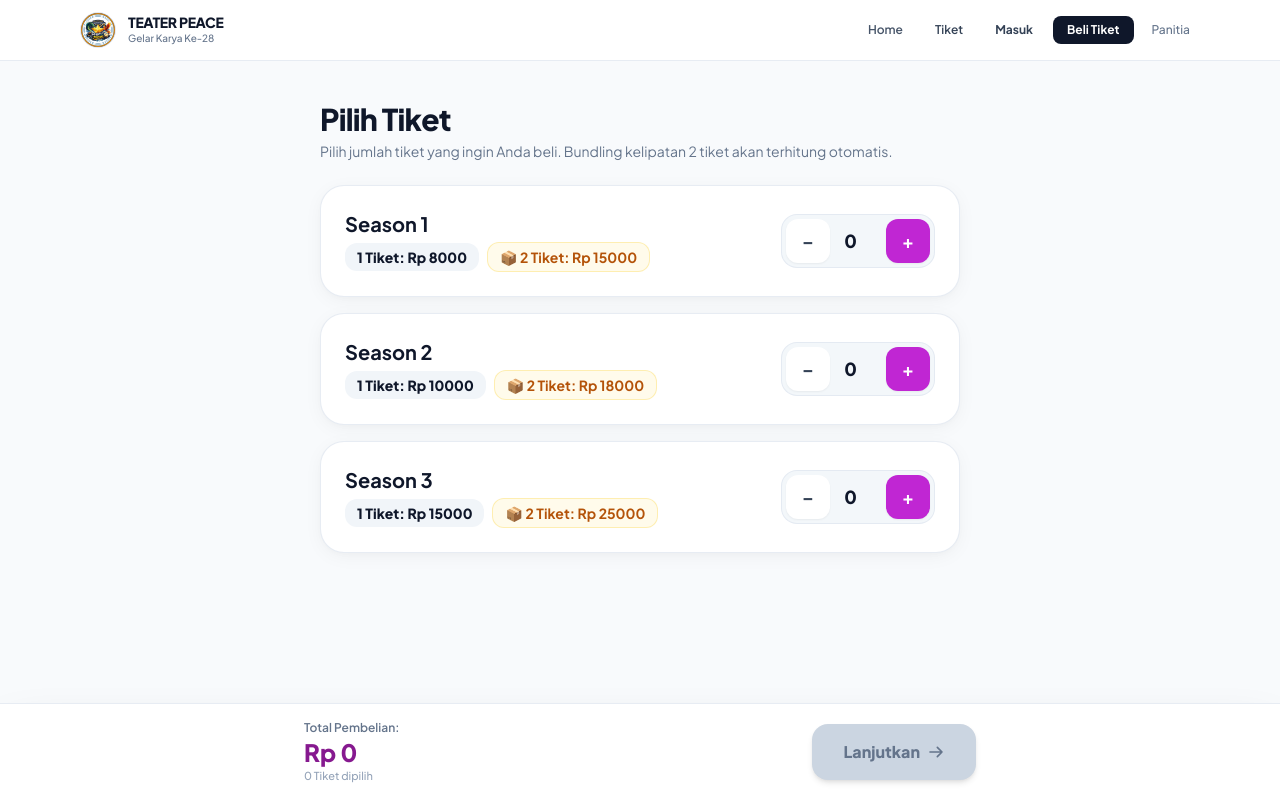
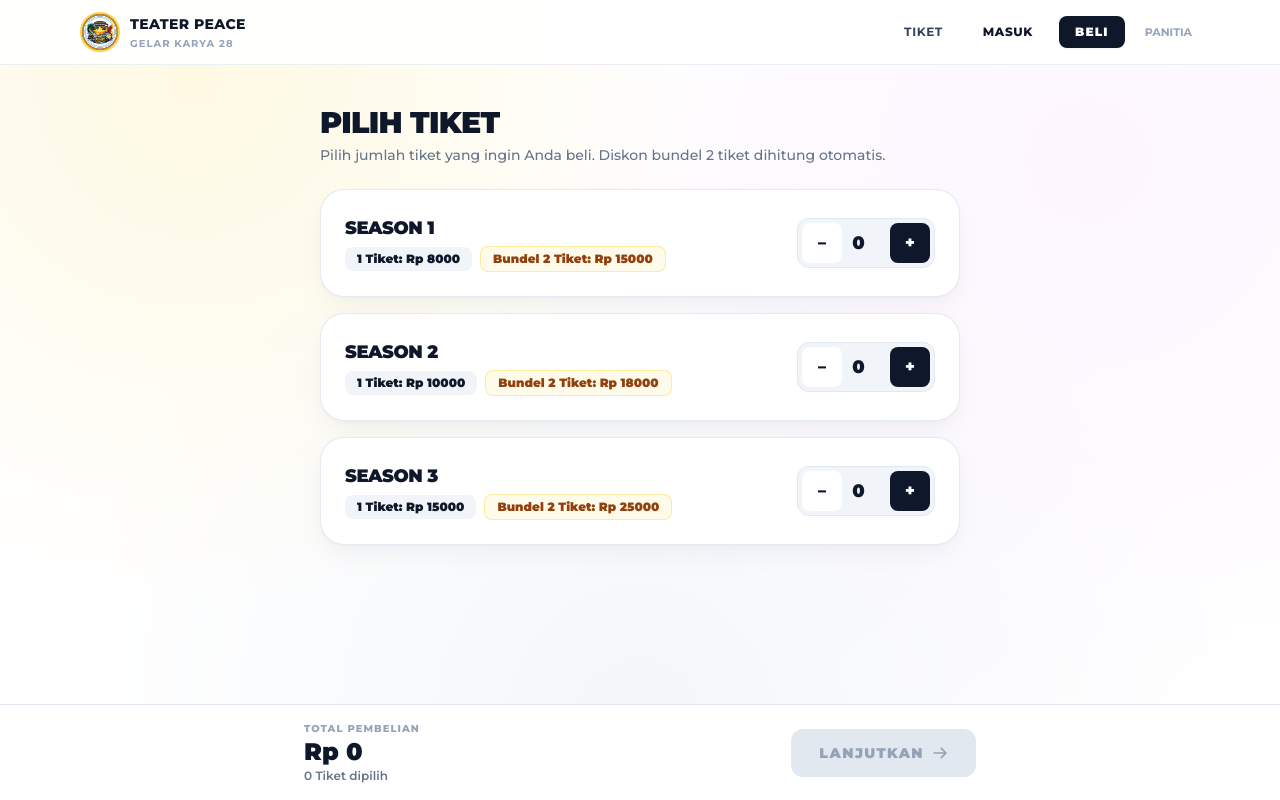
Before and after one commit to arinugrohoputroo/Website-Teater-Peace, a Django app: page /order/ in a window 1280 px wide. Run offline with Django 5.2, Linux system fonts and the light colour scheme; data comes from the database, SQL or seed files in the repository; data that the repository does not hold is empty; some libraries are stand-ins or nearby versions.

Commit message:
Redesign: Fix navbar stacking with h-16 single row layout, convert background from dark slate to bright clean white with ambient glow, apply Cinema XXI Montserrat typography and interactive animations

```diff
--- a/templates/base.html
+++ b/templates/base.html
@@ -1,15 +1,15 @@
 <!DOCTYPE html>
-<html lang="id" class="h-full antialiased selection:bg-primary-500 selection:text-white">
+<html lang="id" class="h-full antialiased selection:bg-amber-500 selection:text-white">
 <head>
     <meta charset="UTF-8">
     <meta name="viewport" content="width=device-width, initial-scale=1.0, maximum-scale=1.0, user-scalable=no">
-    <meta name="theme-color" content="#701a75">
+    <meta name="theme-color" content="#ffffff">
     <title>{% block title %}{{ event_name }}{% endblock %}</title>
 
-    <!-- Google Fonts: Plus Jakarta Sans -->
+    <!-- Google Fonts: Montserrat (Cinema XXI style) & Plus Jakarta Sans -->
     <link rel="preconnect" href="https://fonts.googleapis.com">
     <link rel="preconnect" href="https://fonts.gstatic.com" crossorigin>
-    <link href="https://fonts.googleapis.com/css2?family=Plus+Jakarta+Sans:ital,wght@0,300..800;1,300..800&display=swap" rel="stylesheet">
+    <link href="https://fonts.googleapis.com/css2?family=Montserrat:ital,wght@0,400..900;1,400..900&family=Plus+Jakarta+Sans:ital,wght@0,400..800;1,400..800&display=swap" rel="stylesheet">
 
     <script src="https://cdn.tailwindcss.com"></script>
     <script src="https://unpkg.com/htmx.org@2.0.4"></script>
@@ -18,7 +18,8 @@
             theme: {
                 extend: {
                     fontFamily: {
-                        sans: ['"Plus Jakarta Sans"', 'sans-serif'],
+                        sans: ['"Montserrat"', '"Plus Jakarta Sans"', 'sans-serif'],
+                        cinema: ['"Montserrat"', 'sans-serif'],
                     },
                     colors: {
                         primary: {
@@ -26,17 +27,17 @@
                             400: '#e879f9', 500: '#d946ef', 600: '#c026d3', 700: '#a21caf',
                             800: '#86198f', 900: '#701a75', 950: '#4a044e'
                         },
-                        accent: {
+                        amber: {
                             50: '#fffbeb', 100: '#fef3c7', 200: '#fde68a', 300: '#fcd34d',
                             400: '#fbbf24', 500: '#f59e0b', 600: '#d97706', 700: '#b45309',
                             800: '#92400e', 900: '#78350f'
                         },
                     },
                     boxShadow: {
-                        'glow': '0 0 25px -5px rgba(217, 70, 239, 0.3)',
-                        'glow-lg': '0 0 40px -10px rgba(192, 38, 211, 0.4)',
-                        'glass': '0 8px 32px 0 rgba(31, 38, 135, 0.07)',
-                        'card': '0 4px 20px -2px rgba(0, 0, 0, 0.05), 0 2px 6px -1px rgba(0, 0, 0, 0.02)',
+                        'glow-amber': '0 0 30px -5px rgba(245, 158, 11, 0.35)',
+                        'glow-primary': '0 0 30px -5px rgba(192, 38, 211, 0.3)',
+                        'card-hover': '0 20px 35px -10px rgba(0, 0, 0, 0.07), 0 8px 15px -6px rgba(0, 0, 0, 0.03)',
+                        'cinema': '0 10px 30px -5px rgba(0, 0, 0, 0.06), 0 4px 10px -2px rgba(0, 0, 0, 0.02)',
                     }
                 }
             }
@@ -46,51 +47,34 @@
         [x-cloak] { display: none !important; }
 
         body {
-            font-family: 'Plus Jakarta Sans', sans-serif;
+            font-family: 'Montserrat', 'Plus Jakarta Sans', sans-serif;
             -webkit-tap-highlight-color: transparent;
+            background-color: #ffffff;
+            color: #0f172a;
+        }
+
+        /* Ambient light glows for clean white pages */
+        .ambient-light-glow {
+            background-image:
+                radial-gradient(circle at 15% 10%, rgba(254, 243, 199, 0.5) 0%, transparent 40%),
+                radial-gradient(circle at 85% 20%, rgba(250, 232, 255, 0.4) 0%, transparent 45%),
+                radial-gradient(circle at 50% 90%, rgba(241, 245, 249, 0.8) 0%, transparent 60%);
         }
 
         /* Smooth scroll & Custom Scrollbar */
         html { scroll-behavior: smooth; }
         ::-webkit-scrollbar { width: 6px; height: 6px; }
-        ::-webkit-scrollbar-track { background: #f1f5f9; }
+        ::-webkit-scrollbar-track { background: #f8fafc; }
         ::-webkit-scrollbar-thumb { background: #cbd5e1; border-radius: 9999px; }
         ::-webkit-scrollbar-thumb:hover { background: #94a3b8; }
 
-        /* Glassmorphism helpers */
-        .glass-card {
-            background: rgba(255, 255, 255, 0.85);
-            backdrop-filter: blur(16px);
-            -webkit-backdrop-filter: blur(16px);
-            border: 1px solid rgba(255, 255, 255, 0.6);
+        /* Interactive card elevation & hover effects */
+        .interactive-card {
+            transition: all 0.3s cubic-bezier(0.16, 1, 0.3, 1);
         }
-
-        .glass-nav {
-            background: rgba(255, 255, 255, 0.88);
-            backdrop-filter: blur(20px);
-            -webkit-backdrop-filter: blur(20px);
-        }
-
-        .sidebar-link {
-            display: flex;
-            align-items: center;
-            padding: 0.625rem 0.875rem;
-            border-radius: 0.75rem;
-            font-size: 0.875rem;
-            font-weight: 500;
-            color: #4b5563;
-            transition: all 0.2s cubic-bezier(0.4, 0, 0.2, 1);
-        }
-        .sidebar-link:hover {
-            background: #fdf4ff;
-            color: #a21caf;
-            transform: translateX(3px);
-        }
-        .sidebar-link.active {
-            background: linear-gradient(135deg, #fae8ff 0%, #f5d0fe 100%);
-            color: #701a75;
-            font-weight: 700;
-            box-shadow: 0 2px 8px rgba(192, 38, 211, 0.15);
+        .interactive-card:hover {
+            transform: translateY(-3px);
+            box-shadow: 0 20px 40px -12px rgba(0, 0, 0, 0.08);
         }
 
         /* Mobile Touch Ripple / Press scale effect */
@@ -100,10 +84,19 @@
         .btn-touch:active {
             transform: scale(0.97);
         }
+
+        /* Keyframe pulse glow */
+        @keyframes subtle-glow {
+            0%, 100% { opacity: 0.6; transform: scale(1); }
+            50% { opacity: 0.9; transform: scale(1.03); }
+        }
+        .animate-subtle-glow {
+            animation: subtle-glow 6s infinite ease-in-out;
+        }
     </style>
     {% block extra_head %}{% endblock %}
 </head>
-<body class="h-full bg-slate-50 text-slate-900 antialiased selection:bg-primary-500 selection:text-white">
+<body class="h-full bg-white text-slate-900 antialiased selection:bg-amber-500 selection:text-white">
     {% block body %}{% endblock %}
     {% block extra_js %}{% endblock %}
 </body>
--- a/templates/public/_nav.html
+++ b/templates/public/_nav.html
@@ -1,46 +1,47 @@
 {% load static %}
-<nav class="sticky top-0 z-40 bg-white/90 backdrop-blur-md border-b border-slate-200/80 shadow-xs">
-    <div class="max-w-6xl mx-auto px-4 py-3">
-        <div class="flex items-center justify-between gap-3">
-            <a href="/" class="flex items-center gap-3 group">
-                <img src="{% static 'img/logo-event.png' %}" alt="{{ event_name }}" class="w-9 h-9 rounded-full object-cover border border-slate-200">
-                <div>
-                    <p class="font-extrabold text-slate-900 leading-tight text-sm tracking-tight group-hover:text-primary-600 transition-colors">{{ event_name }}</p>
-                    <p class="text-[10px] text-slate-500 font-medium">Gelar Karya Ke-28</p>
+<header class="sticky top-0 z-50 bg-white/90 backdrop-blur-xl border-b border-slate-200/70 shadow-xs transition-all">
+    <div class="max-w-6xl mx-auto px-4 h-16 flex items-center justify-between gap-2 sm:gap-4">
+        <!-- Brand Logo & Title -->
+        <a href="/" class="flex items-center gap-2.5 shrink-0 group">
+            <img src="{% static 'img/logo-event.png' %}" alt="{{ event_name }}" class="w-9 h-9 sm:w-10 sm:h-10 rounded-full object-cover border-2 border-amber-300 shadow-sm group-hover:scale-105 transition-transform">
+            <div class="min-w-0">
+                <p class="font-extrabold text-slate-900 leading-none text-xs sm:text-sm tracking-wide uppercase truncate font-cinema group-hover:text-amber-600 transition-colors">{{ event_name }}</p>
+                <p class="text-[9px] sm:text-[10px] font-bold text-slate-400 uppercase tracking-widest mt-0.5 truncate">GELAR KARYA 28</p>
             </div>
         </a>
 
-            <div class="flex items-center gap-2">
-                <a href="/" class="hidden md:inline-flex px-3 py-1.5 text-xs font-semibold text-slate-600 hover:text-slate-900 transition-colors">Home</a>
-                <a href="{% url 'public_order:ticket_select' %}" class="px-3 py-1.5 text-xs font-semibold text-slate-700 hover:text-slate-900 transition-colors">Tiket</a>
+        <!-- Right Actions (Single row, no wrapping!) -->
+        <div class="flex items-center gap-1.5 sm:gap-3 shrink-0">
+            <a href="{% url 'public_order:ticket_select' %}" class="px-2.5 sm:px-3.5 py-1.5 text-xs font-bold uppercase tracking-wider text-slate-700 hover:text-amber-600 transition-colors">
+                Tiket
+            </a>
 
             {% if session_buyer_phone %}
-                <a href="{% url 'public_order:my_history' %}" class="px-3 py-1.5 text-xs font-bold text-slate-900 bg-slate-100 hover:bg-slate-200 rounded-lg transition-colors">
+            <a href="{% url 'public_order:my_history' %}" class="px-3 py-1.5 text-xs font-extrabold uppercase tracking-wider text-slate-900 bg-slate-100 hover:bg-slate-200 rounded-lg transition-colors border border-slate-200/80">
                 Tiket Saya
             </a>
-                <a href="{% url 'public_order:buyer_logout' %}" title="Keluar" class="px-2 py-1.5 text-xs text-slate-400 hover:text-red-600 transition-colors font-medium">
-                    Keluar
+            <a href="{% url 'public_order:buyer_logout' %}" title="Keluar" class="px-1.5 py-1 text-xs font-bold text-slate-400 hover:text-red-600 transition-colors">
+                ✕
             </a>
             {% else %}
-                <a href="{% url 'public_order:buyer_login' %}" class="px-3 py-1.5 text-xs font-bold text-slate-700 hover:text-slate-900 transition-colors">
+            <a href="{% url 'public_order:buyer_login' %}" class="px-2.5 sm:px-3.5 py-1.5 text-xs font-extrabold uppercase tracking-wider text-slate-900 hover:text-amber-600 transition-colors">
                 Masuk
             </a>
             {% endif %}
 
-                <a href="{% url 'public_order:ticket_select' %}" class="inline-flex px-3.5 py-1.5 text-xs font-bold text-white bg-slate-900 hover:bg-slate-800 rounded-lg transition-colors shadow-xs">
-                    Beli Tiket
+            <a href="{% url 'public_order:ticket_select' %}" class="px-3.5 sm:px-4 py-2 bg-slate-900 hover:bg-amber-600 text-white rounded-lg font-black text-xs uppercase tracking-widest shadow-sm hover:shadow-glow-amber transition-all active:scale-95 btn-touch">
+                Beli
             </a>
 
             {% if request.user.is_authenticated and request.user.is_panitia %}
-                <a href="{% url 'dashboard:index' %}" class="px-3 py-1.5 text-xs font-bold text-primary-700 bg-primary-50 hover:bg-primary-100 rounded-lg transition-colors">
+            <a href="{% url 'dashboard:index' %}" class="px-2.5 py-1.5 text-[11px] font-extrabold uppercase tracking-wider text-purple-700 bg-purple-50 hover:bg-purple-100 rounded-lg transition-colors border border-purple-200/60">
                 Panitia
             </a>
             {% else %}
-                <a href="{% url 'login' %}" class="px-2.5 py-1.5 text-xs font-medium text-slate-500 hover:text-slate-800 transition-colors">
+            <a href="{% url 'login' %}" title="Login Panitia" class="px-2 py-1.5 text-[11px] font-bold uppercase text-slate-400 hover:text-slate-700 transition-colors">
                 Panitia
             </a>
             {% endif %}
         </div>
     </div>
-    </div>
-</nav>
+</header>
--- a/templates/public/ticket_select.html
+++ b/templates/public/ticket_select.html
@@ -3,20 +3,20 @@
 {% block title %}Pilih Tiket — {{ event_name }}{% endblock %}
 
 {% block body %}
-<div class="min-h-screen flex flex-col bg-slate-50 pb-28 sm:pb-12">
+<div class="min-h-screen flex flex-col bg-white text-slate-900 pb-28 sm:pb-16 ambient-light-glow">
     {% include 'public/_nav.html' %}
 
-    <main class="flex-1 max-w-2xl mx-auto w-full px-4 py-6 sm:py-10">
-        <!-- Header -->
+    <main class="flex-1 max-w-2xl mx-auto w-full px-4 py-8 sm:py-10">
+        <!-- Title -->
         <div class="mb-6">
-            <h1 class="text-2xl sm:text-3xl font-extrabold text-slate-900 tracking-tight">Pilih Tiket</h1>
-            <p class="text-slate-500 text-xs sm:text-sm mt-1">Pilih jumlah tiket yang ingin Anda beli. Bundling kelipatan 2 tiket akan terhitung otomatis.</p>
+            <h1 class="text-2xl sm:text-3xl font-black uppercase tracking-tight text-slate-900 font-cinema">Pilih Tiket</h1>
+            <p class="text-slate-500 text-xs sm:text-sm mt-1 font-medium">Pilih jumlah tiket yang ingin Anda beli. Diskon bundel 2 tiket dihitung otomatis.</p>
         </div>
 
         {% if messages %}
         <div class="mb-6 space-y-2">
             {% for message in messages %}
-            <div class="p-4 rounded-2xl text-xs sm:text-sm font-semibold bg-red-50 text-red-700 border border-red-200/80 shadow-sm">
+            <div class="p-3.5 rounded-xl text-xs font-semibold bg-red-50 text-red-700 border border-red-200">
                 {{ message }}
             </div>
             {% endfor %}
@@ -27,33 +27,31 @@
             {% csrf_token %}
             <div class="space-y-4 mb-8">
                 {% for tt in ticket_types %}
-                <div class="bg-white rounded-3xl p-5 sm:p-6 border border-slate-200/80 shadow-card hover:shadow-md transition-all">
+                <div class="bg-white rounded-3xl p-6 border border-slate-200/90 shadow-cinema interactive-card">
                     <div class="flex flex-col sm:flex-row sm:items-center justify-between gap-4">
                         <div class="flex-1 min-w-0">
-                            <div class="flex items-center gap-2 mb-1">
-                                <h3 class="font-bold text-slate-900 text-lg sm:text-xl truncate">{{ tt.name }}</h3>
-                            </div>
+                            <h3 class="font-black uppercase tracking-tight text-slate-900 text-lg font-cinema mb-1">{{ tt.name }}</h3>
                             {% if tt.description %}
-                            <p class="text-xs sm:text-sm text-slate-500 mb-3 leading-relaxed">{{ tt.description }}</p>
+                            <p class="text-xs text-slate-500 mb-3 font-medium leading-relaxed">{{ tt.description }}</p>
                             {% endif %}
 
-                            <div class="flex flex-wrap items-center gap-2 text-xs sm:text-sm">
-                                <span class="font-extrabold text-slate-900 bg-slate-100 px-3 py-1 rounded-xl">
+                            <div class="flex flex-wrap items-center gap-2 text-xs">
+                                <span class="font-black text-slate-900 bg-slate-100 px-3 py-1 rounded-lg">
                                     1 Tiket: Rp {{ tt.price|floatformat:0 }}
                                 </span>
-                                <span class="font-bold text-amber-700 bg-amber-50 border border-amber-200/60 px-3 py-1 rounded-xl">
-                                    📦 2 Tiket: Rp {{ tt.bundle_price|floatformat:0 }}
+                                <span class="font-black text-amber-800 bg-amber-50 border border-amber-200/80 px-3 py-1 rounded-lg">
+                                    Bundel 2 Tiket: Rp {{ tt.bundle_price|floatformat:0 }}
                                 </span>
                             </div>
                         </div>
 
-                        <!-- Mobile Touch Stepper Counter -->
+                        <!-- Stepper Counter -->
                         <div class="flex items-center justify-between sm:justify-end gap-3 pt-3 sm:pt-0 border-t sm:border-t-0 border-slate-100">
-                            <span class="text-xs font-semibold text-slate-400 sm:hidden">Pilih Jumlah:</span>
-                            <div class="inline-flex items-center rounded-2xl bg-slate-100/80 p-1 border border-slate-200/80 shrink-0">
+                            <span class="text-xs font-bold text-slate-400 uppercase sm:hidden">Jumlah:</span>
+                            <div class="inline-flex items-center rounded-xl bg-slate-100 p-1 border border-slate-200 shrink-0">
                                 <button type="button"
                                     onclick="updateQty('{{ tt.id }}', -1, {{ tt.price }}, {{ tt.bundle_price }})"
-                                    class="w-10 h-10 sm:w-11 sm:h-11 rounded-xl bg-white text-slate-700 font-bold text-lg flex items-center justify-center shadow-sm active:scale-90 transition-transform btn-touch hover:bg-slate-50">
+                                    class="w-10 h-10 rounded-lg bg-white text-slate-900 font-black text-base flex items-center justify-center shadow-xs active:scale-90 transition-transform btn-touch hover:bg-slate-50">
                                     –
                                 </button>
 
@@ -66,11 +64,11 @@
                                     data-price="{{ tt.price }}"
                                     data-bundle="{{ tt.bundle_price }}"
                                     readonly
-                                    class="w-12 sm:w-14 text-center bg-transparent font-extrabold text-base sm:text-lg text-slate-900 outline-none">
+                                    class="w-12 text-center bg-transparent font-black text-lg text-slate-900 outline-none font-cinema">
 
                                 <button type="button"
                                     onclick="updateQty('{{ tt.id }}', 1, {{ tt.price }}, {{ tt.bundle_price }})"
-                                    class="w-10 h-10 sm:w-11 sm:h-11 rounded-xl bg-primary-600 text-white font-bold text-lg flex items-center justify-center shadow-sm active:scale-90 transition-transform btn-touch hover:bg-primary-500">
+                                    class="w-10 h-10 rounded-lg bg-slate-900 text-white font-black text-base flex items-center justify-center shadow-xs active:scale-90 transition-transform btn-touch hover:bg-amber-600">
                                     +
                                 </button>
                             </div>
@@ -78,26 +76,26 @@
                     </div>
                 </div>
                 {% empty %}
-                <div class="bg-white rounded-3xl p-12 border border-slate-200 text-center text-slate-400">
-                    <p class="text-base font-medium">Saat ini belum ada tiket yang tersedia.</p>
+                <div class="bg-white rounded-3xl p-12 border border-slate-200 text-center text-slate-400 font-medium">
+                    Belum ada tiket tersedia saat ini.
                 </div>
                 {% endfor %}
             </div>
 
-            <!-- Sticky Mobile Bottom Checkout Bar -->
+            <!-- Floating Bottom Cart Bar -->
             {% if ticket_types %}
-            <div class="fixed bottom-0 left-0 right-0 z-40 bg-white/90 backdrop-blur-2xl border-t border-slate-200/80 p-4 shadow-2xl">
+            <div class="fixed bottom-0 left-0 right-0 z-40 bg-white/95 backdrop-blur-xl border-t border-slate-200 p-4 shadow-xl">
                 <div class="max-w-2xl mx-auto flex items-center justify-between gap-4">
                     <div>
-                        <p class="text-xs font-semibold text-slate-500">Total Pembelian:</p>
-                        <p class="text-xl sm:text-2xl font-black text-primary-800" id="total-price-display">Rp 0</p>
-                        <p class="text-[11px] font-medium text-slate-400" id="total-qty-display">0 Tiket dipilih</p>
+                        <p class="text-[10px] font-extrabold uppercase tracking-widest text-slate-400">Total Pembelian</p>
+                        <p class="text-xl sm:text-2xl font-black text-slate-900 font-cinema" id="total-price-display">Rp 0</p>
+                        <p class="text-xs font-semibold text-slate-500" id="total-qty-display">0 Tiket dipilih</p>
                     </div>
 
                     <button type="submit"
                         id="submit-btn"
                         disabled
-                        class="px-6 sm:px-8 py-3.5 sm:py-4 bg-slate-300 text-slate-500 rounded-2xl font-extrabold text-sm sm:text-base transition-all btn-touch shadow-md flex items-center gap-2 cursor-not-allowed">
+                        class="px-7 py-3.5 bg-slate-200 text-slate-400 rounded-xl font-black text-xs sm:text-sm uppercase tracking-widest transition-all btn-touch flex items-center gap-2 cursor-not-allowed font-cinema">
                         <span>Lanjutkan</span>
                         <svg class="w-4 h-4" fill="none" stroke="currentColor" viewBox="0 0 24 24"><path stroke-linecap="round" stroke-linejoin="round" stroke-width="2.5" d="M14 5l7 7m0 0l-7 7m7-7H3"/></svg>
                     </button>
@@ -150,10 +148,10 @@ function recalculateCart() {
     if (submitBtn) {
         if (totalQty > 0) {
             submitBtn.disabled = false;
-            submitBtn.className = "px-6 sm:px-8 py-3.5 sm:py-4 bg-gradient-to-r from-primary-600 to-primary-700 hover:from-primary-500 hover:to-primary-600 text-white rounded-2xl font-extrabold text-sm sm:text-base transition-all active:scale-95 btn-touch shadow-lg shadow-primary-500/25 cursor-pointer flex items-center gap-2";
+            submitBtn.className = "px-7 py-3.5 bg-slate-900 hover:bg-amber-600 text-white rounded-xl font-black text-xs sm:text-sm uppercase tracking-widest transition-all active:scale-95 btn-touch shadow-lg shadow-slate-900/10 cursor-pointer flex items-center gap-2 font-cinema";
         } else {
             submitBtn.disabled = true;
-            submitBtn.className = "px-6 sm:px-8 py-3.5 sm:py-4 bg-slate-300 text-slate-500 rounded-2xl font-extrabold text-sm sm:text-base transition-all btn-touch shadow-md flex items-center gap-2 cursor-not-allowed";
+            submitBtn.className = "px-7 py-3.5 bg-slate-200 text-slate-400 rounded-xl font-black text-xs sm:text-sm uppercase tracking-widest transition-all btn-touch flex items-center gap-2 cursor-not-allowed font-cinema";
         }
     }
 }
```
Also changed, not shown: templates/public/home.html (+41 -47 lines). Lines whose indentation alone changed are shown as unchanged.
